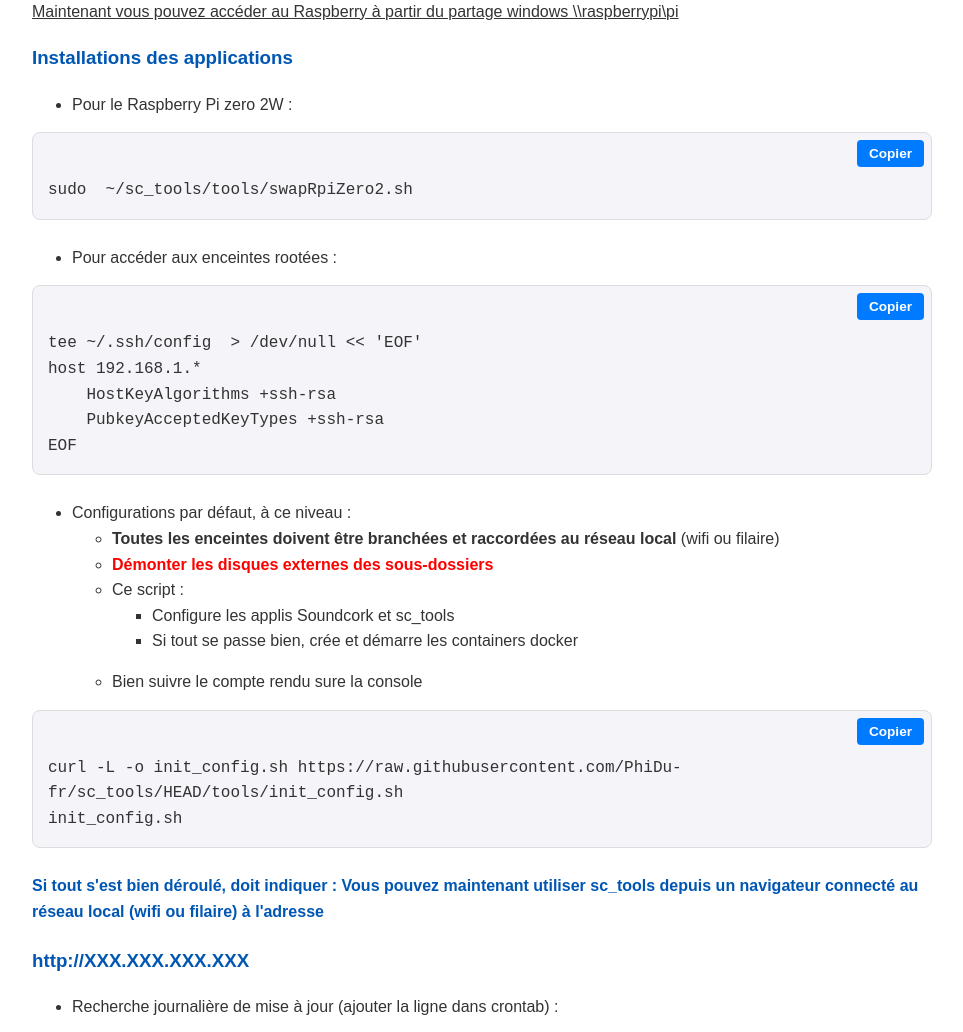
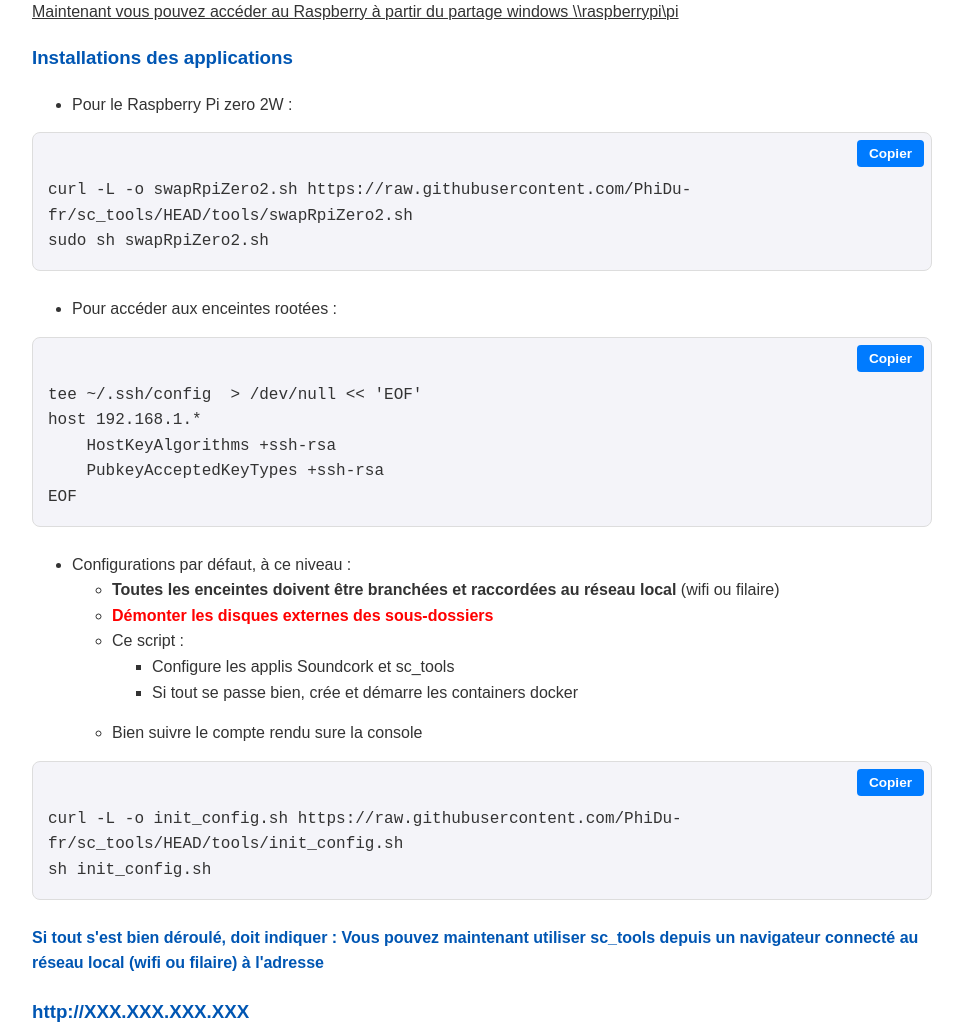
Before and after one commit to phiDu-fr/sc_tools, a plain HTML site: page docs/SoundcorkSetup.html in a window 1280 px wide. Shown: the part 5016-6048 px from the top of the page, without its empty margins (158-1121 px from the left). Drawn offline with Linux system fonts and the light colour scheme.

Commit message:
modified:   docs/SoundcorkSetup.html 	modified:   tools/init_config.sh

```diff
--- a/docs/SoundcorkSetup.html
+++ b/docs/SoundcorkSetup.html
@@ -298,7 +298,8 @@ sudo systemctl restart smbd</pre>
     </ul>
 
 <pre class="code-block">
-sudo  ~/sc_tools/tools/swapRpiZero2.sh
+curl -L -o swapRpiZero2.sh https://raw.githubusercontent.com/PhiDu-fr/sc_tools/HEAD/tools/swapRpiZero2.sh
+sudo sh swapRpiZero2.sh
 </pre>
 
     <ul>
@@ -328,7 +329,7 @@ EOF
 
 <pre class="code-block">
 curl -L -o init_config.sh https://raw.githubusercontent.com/PhiDu-fr/sc_tools/HEAD/tools/init_config.sh
-init_config.sh
+sh init_config.sh
 </pre>
 <h4><b>Si tout s'est bien déroulé, doit indiquer :</b> Vous pouvez maintenant utiliser sc_tools depuis un navigateur connecté au réseau local (wifi ou filaire) à l'adresse</h4>
 <h3>http://XXX.XXX.XXX.XXX</h3>
```
Also changed, not shown: 1 other file.
